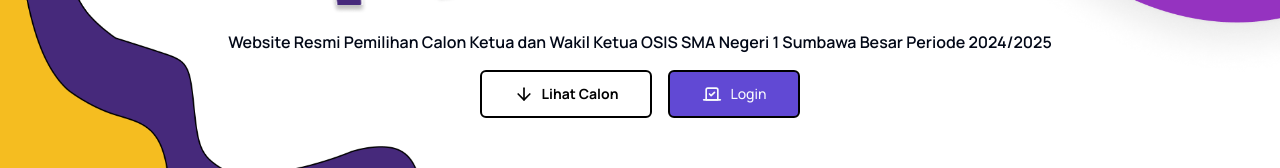
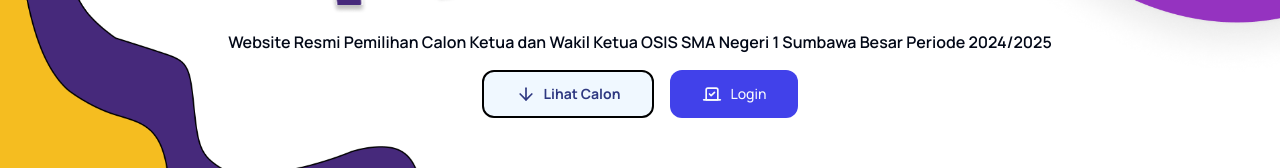
Before and after one commit to PEMILOS-SMANIKA-2024/pemilos-fe, a Next.js app: page / in a window 1280 px wide. Shown: the part 562-730 px from the top of the page. Built offline with nearby package versions, Linux system fonts and the light colour scheme; no server answers.

Commit message:
fix: button style

```diff
--- a/src/components/ui/button.tsx
+++ b/src/components/ui/button.tsx
@@ -5,15 +5,15 @@
 import { motion } from 'framer-motion'
 
 const buttonVariants = cva(
-  'border-2 border-black gap-2 inline-flex items-center justify-center whitespace-nowrap rounded-md text-sm font-medium ring-offset-background transition-colors focus-visible:outline-none focus-visible:ring-2 focus-visible:ring-ring focus-visible:ring-offset-2 disabled:pointer-events-none disabled:opacity-50',
+  'rounded-[12px] gap-2 inline-flex items-center justify-center whitespace-nowrap rounded-[12px] text-sm font-medium ring-offset-background transition-colors focus-visible:outline-none focus-visible:ring-2 focus-visible:ring-ring focus-visible:ring-offset-2 disabled:pointer-events-none disabled:opacity-50',
   {
     variants: {
       variant: {
         default:
-          'bg-[#6149D4] text-primary-foreground transition ease-in-out delay-150',
+          'bg-[#4141EA] text-primary-foreground transition ease-in-out delay-150',
         destructive: 'bg-destructive text-destructive-foreground',
         outline:
-          'bg-white text-black font-bold duration-300 transition ease-in-out delay-150',
+          'border-2 border-black bg-[#F0F8FF] text-[#2E3881] font-bold duration-300 transition ease-in-out delay-150',
         secondary: 'bg-secondary text-secondary-foreground',
         ghost: '',
         link: 'text-primary underline-offset-4',
```
